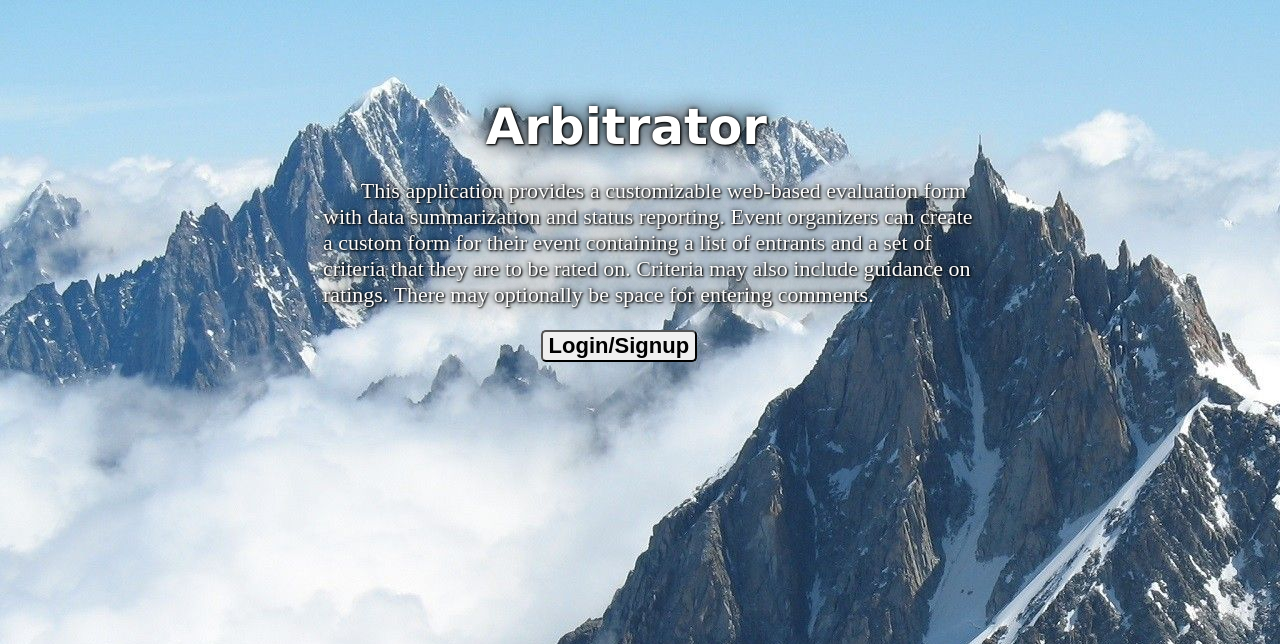
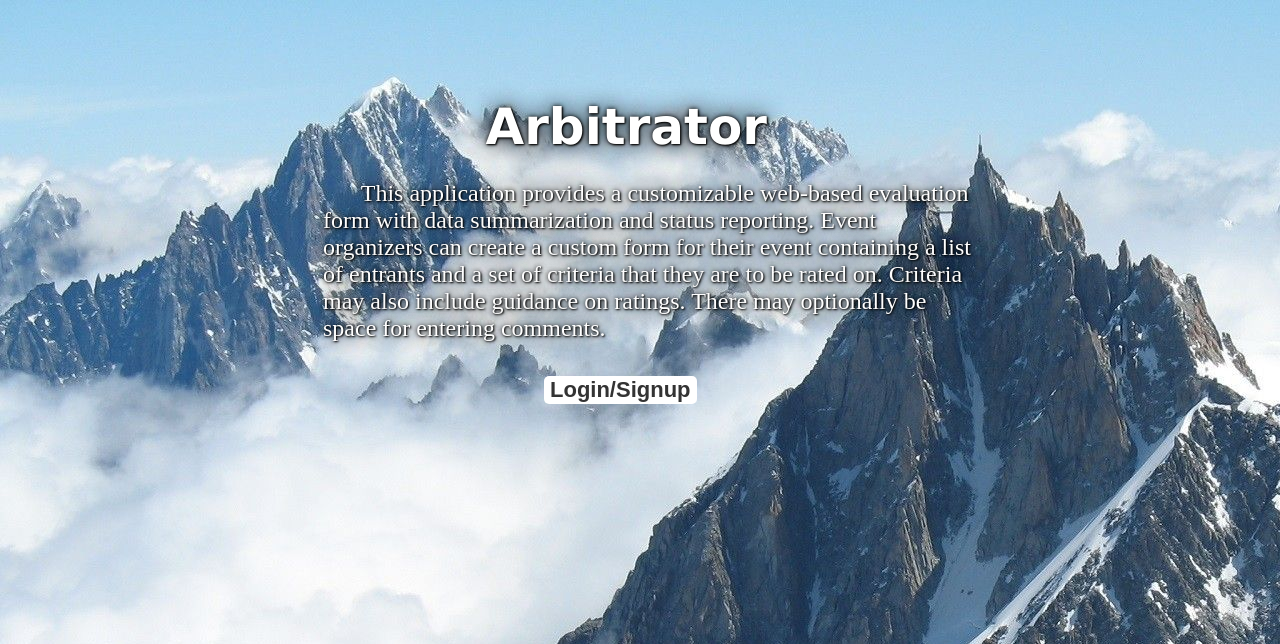
Before and after one commit to Winternight9/Arbitrator, a Django app: page /arbitrator/ in a window 1280 px wide. Shown: the top 644 px of the page. Run offline with Django 3.2, Linux system fonts and the light colour scheme.

Commit message:
separated html to base and files and edited css

```diff
--- a/arbitrator/static/css/index.css
+++ b/arbitrator/static/css/index.css
@@ -12,21 +12,27 @@ body {
   text-shadow: 1px 1px 2px black, 0 0 25px rgb(0, 0, 0), 0 0 5px rgb(0, 0, 0);
 }
 
-#login-signup {
-  margin: 0 17%;
-  size: 150%;
+.button {
+  background: white;
+  margin: 10px 34%;
   font-size: 22px;
-  position: absolute;
-  color: black;
+  position: inherit;
+  color: rgba(0, 0, 0, 0.8);
   font-weight: bold;
   border-radius: 5px;
+  border: 0;
+  transition: transform .2s;
+}
+
+.button:hover {
+  transform: scale(1.02);
 }
 
 #description {
   width: 650px;
-  font-size: 22px;
+  font-size: 24px;
   color: white;
-  text-shadow: 1px 1px 2px black, 0 0 25px rgb(32, 32, 34), 0 0 5px rgb(0, 0, 0);
+  text-shadow: 1px 1px 2px black, 0 0 25px rgb(0, 0, 0), 0 0 5px rgb(0, 0, 0);
 }
 
 .frame {
--- /dev/null
+++ b/arbitrator/templates/arbitrator/base.html
@@ -0,0 +1,11 @@
+<!DOCTYPE html>
+<html lang="en">
+  <head>
+    <meta charset="UTF-8" />
+    <meta name="viewport" content="width=device-width, initial-scale=1.0" />
+    <meta http-equiv="X-UA-Compatible" content="ie=edge" />
+    <title>{% block title %}{% endblock %}</title>
+    {% block css %} {% endblock %}
+  </head>
+  {% block content %} {% endblock %}
+</html>
--- a/arbitrator/templates/arbitrator/index.html
+++ b/arbitrator/templates/arbitrator/index.html
@@ -1,32 +1,28 @@
-<!DOCTYPE html>
-<html lang="en">
-  <head>
-    <meta charset="UTF-8" />
-    <meta name="viewport" content="width=device-width, initial-scale=1.0" />
-    <meta http-equiv="X-UA-Compatible" content="ie=edge" />
-    <title>Arbitrator</title>
-    <link rel="stylesheet" href="../../static/css/index.css"
-  </head>
-  <body>
+{% extends 'arbitrator/base.html' %}
+
+{% block title %}
+  Arbitrator
+{% endblock %}
+
+{% load staticfiles %}
+{% block css %}
+  <link rel="stylesheet" href="../../static/css/index.css" />
+{% endblock %}
+
+{% block content %}
 <div class="frame">
   <div class="center">
     <h1 id="logo">Arbitrator</h1>
     <p id="description" style="text-indent:1cm;">
-          This application provides a customizable web-based evaluation form
-          with data summarization and status reporting. Event organizers can
-          create a custom form for their event containing a list of entrants and
-          a set of criteria that they are to be rated on. Criteria may also
-          include guidance on ratings. There may optionally be space for
-          entering comments.
+      This application provides a customizable web-based evaluation form with
+      data summarization and status reporting. Event organizers can create a
+      custom form for their event containing a list of entrants and a set of
+      criteria that they are to be rated on. Criteria may also include guidance
+      on ratings. There may optionally be space for entering comments.
     </p>
-        <button
-          id="login-signup"
-          type="button"
-          onclick="alert('Test Test Test')"
-        >
+    <button id="login-button" class="button" type="button" onclick="alert('Test Test Test')">
       Login/Signup
     </button>
   </div>
 </div>
-  </body>
-</html>
+{% endblock %}
```
Lines whose indentation alone changed are shown as unchanged.
